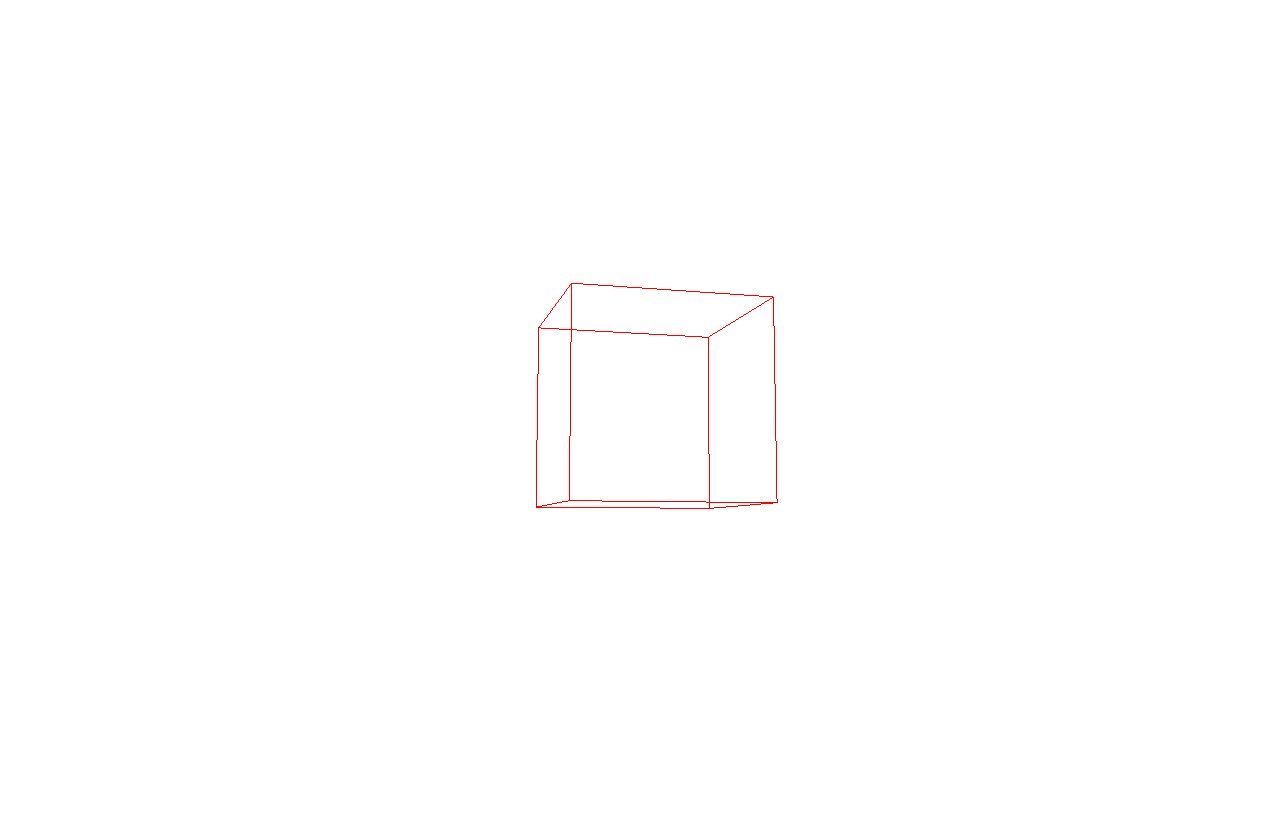
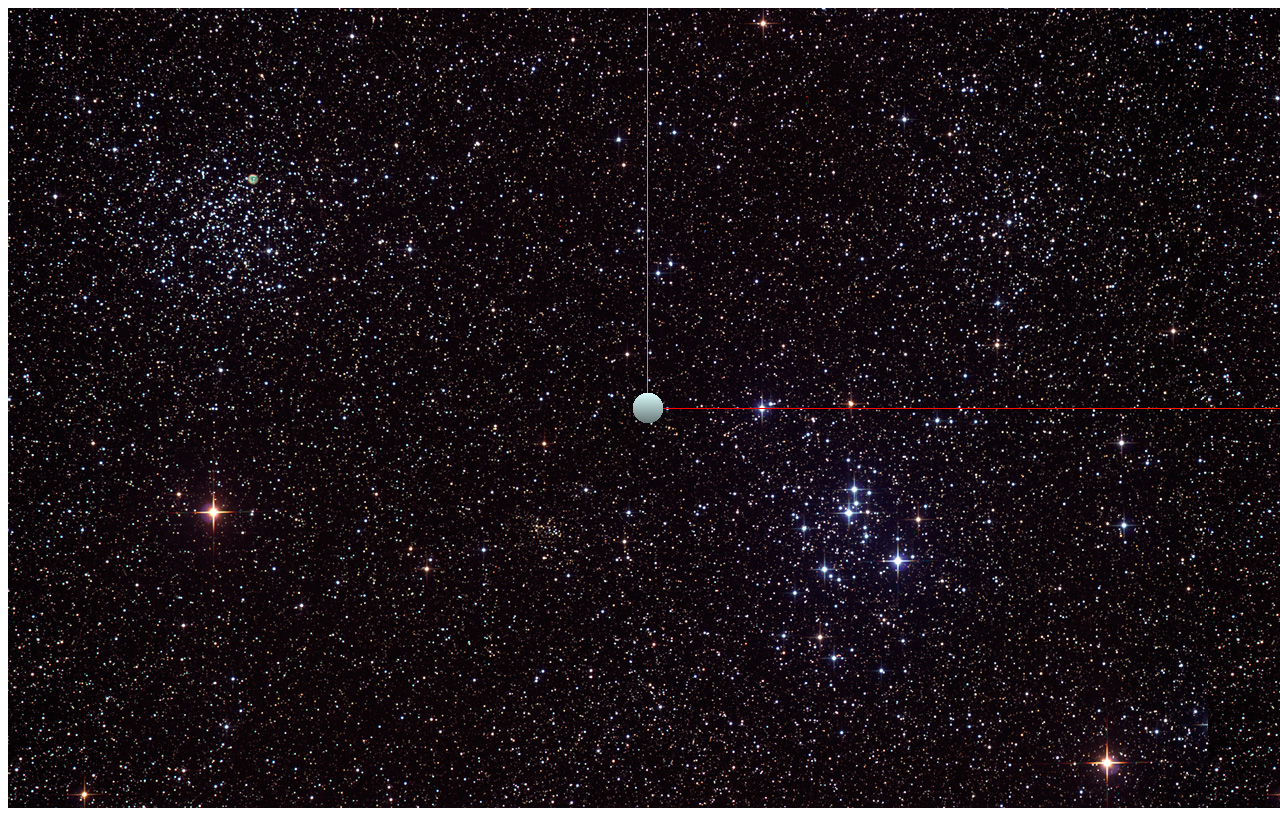
Before and after one commit to markevans/planets, a plain HTML site: page index.html in a window 1280 px wide. Drawn offline with Linux system fonts and the light colour scheme.

Commit message:
Setting up solar system

```diff
--- /dev/null
+++ b/css/master.css
@@ -0,0 +1,3 @@
+canvas {
+  background: url(stars.jpg);
+}
--- a/index.html
+++ b/index.html
@@ -2,24 +2,41 @@
 <html>
   <head>
     <title>3D Experiments</title>
+    <link rel="stylesheet" href="css/master.css" type="text/css" media="screen" charset="utf-8">
     <script src="js/three.min.js"></script>
+    <script src="js/planet.js"></script>
     <script src="js/setup.js"></script>
   </head>
   <body>
     <script>
+
+      function sphere (pos, radius, colour) {
+        if (!radius) radius = 50
+        var sphere = new THREE.Mesh(
+          new THREE.SphereGeometry(radius, 16, 16),
+          new THREE.MeshLambertMaterial({color: colour})
+        )
+        sphere.position.x = pos[0]
+        sphere.position.y = pos[1]
+        sphere.position.z = pos[2]
+        return sphere
+      }
+
       setup(
         function onSetup (scene, camera) {
-          camera.position.z = 1000;
+          camera.position.z = 2000
 
-          var geometry = new THREE.CubeGeometry( 200, 200, 200 )
-          var material = new THREE.MeshBasicMaterial( { color: 0xff0000, wireframe: true } )
+          scene.add(new THREE.AxisHelper(10000))
 
-          mesh = new THREE.Mesh( geometry, material )
-          scene.add( mesh )
+          scene.add(new THREE.HemisphereLight( 0xffffff, 0x777777, 1 ))
+
+          var sun = new Planet(1000, [0,0,0], [0,0,0])
+
+          scene.add(sphere(sun.position, sun.radius, 0xddffff))
         },
+
         function onDraw (scene, camera) {
-          mesh.rotation.x += 0.01;
-          mesh.rotation.y += 0.02
+          // floor.rotation.z += 0.01
         }
       )
 
--- /dev/null
+++ b/js/planet.js
@@ -0,0 +1,11 @@
+var Planet = (function () {
+  function Planet (mass, position, velocity) {
+    this.mass = mass || 100
+    this.position = position || [0,0,0]
+    this.velocity = velocity || [0,0,0]
+
+    this.radius = Math.sqrt(mass)
+  }
+
+  return Planet
+})()
--- a/js/setup.js
+++ b/js/setup.js
@@ -15,6 +15,7 @@
 
     // For the console
     window.camera = camera
+    window.scene = scene
 
     onSetup(scene, camera)
     animate()
```
Also changed, not shown: css/stars.jpg (added).
